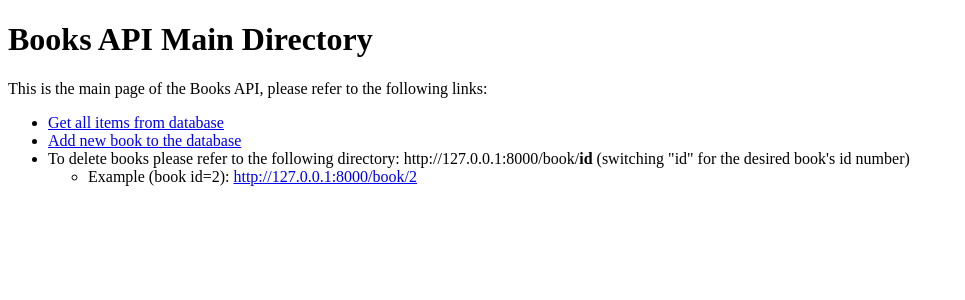
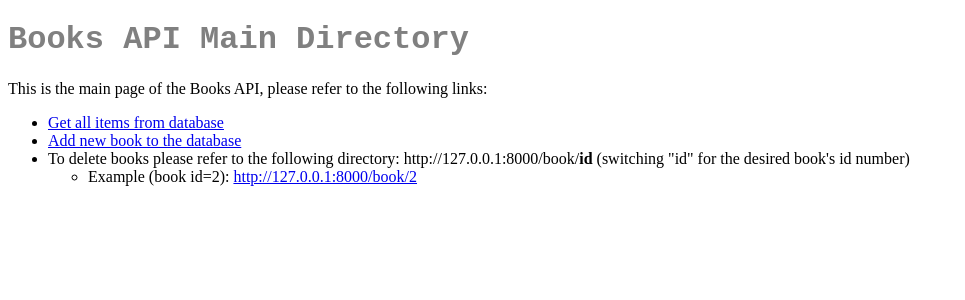
Before and after one commit to lucasnunesg/django-simple-api, a Django app: template templates/index.html in a window 1280 px wide. Shown: the top 300 px of the page, without its empty margins (0-965 px from the left). Run offline with Django 3.2, Linux system fonts and the light colour scheme; the template is opened without the code that fills it, so the values that code supplies are empty.

Commit message:
basic css

```diff
--- a/templates/index.html
+++ b/templates/index.html
@@ -4,11 +4,11 @@
     <meta charset="UTF-8">
     <meta http-equiv="X-UA-Compatible" content="IE=edge">
     <meta name="viewport" content="width=device-width, initial-scale=1.0">
-    <link ref="stylesheet" src="style/main.css">
+    <link rel="stylesheet" href="./style/main.css">
     <title>API Index</title>
 </head>
 <body>
-    <h1 class="header">Books API Main Directory</h1>
+    <h1 class="header-1">Books API Main Directory</h1>
     <p> This is the main page of the Books API, please refer to the following links:</p>
     <ul>
         <li>
--- a/templates/style/main.css
+++ b/templates/style/main.css
@@ -0,0 +1,9 @@
+#header-1{
+    font-family:'Courier New', Courier, monospace;
+    color:gray;
+}
+
+.header-1{
+    font-family:'Courier New', Courier, monospace;
+    color:gray;
+}
```
